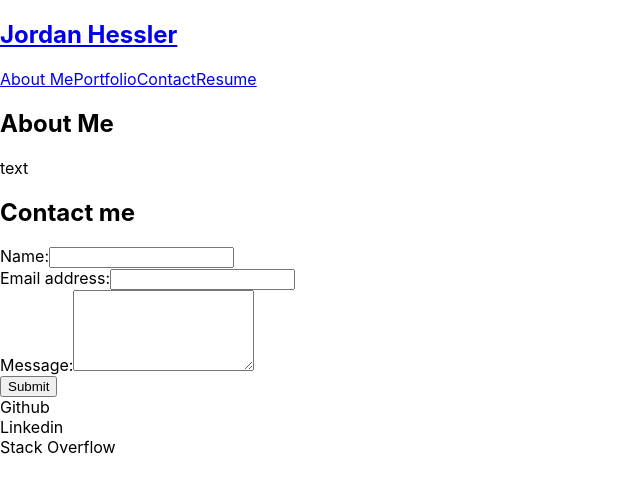
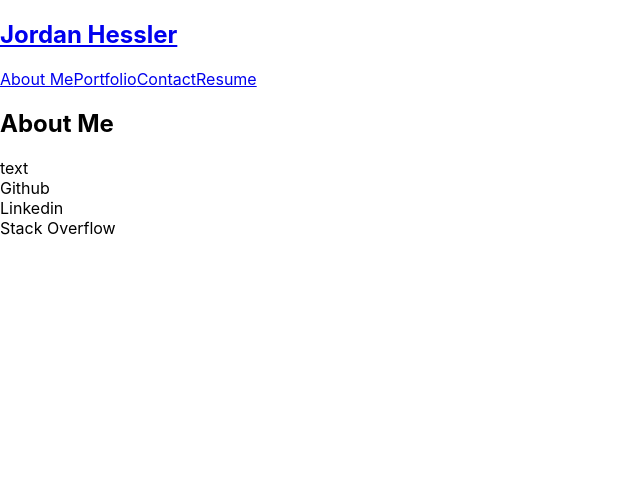
Before and after one commit to JHESSLER11/Hessler-React-Portfolio, a React (Create React App) app: page / in a window 1280 px wide. Shown: the top 492 px of the page, without its empty margins (0-640 px from the left). Built offline with nearby package versions, Linux system fonts and the light colour scheme.

Commit message:
fixing nav

```diff
--- a/package.json
+++ b/package.json
@@ -35,5 +35,8 @@
       "last 1 firefox version",
       "last 1 safari version"
     ]
+  },
+  "devDependencies": {
+    "react-router-dom": "^6.3.0"
   }
 }
--- a/src/App.js
+++ b/src/App.js
@@ -6,18 +6,34 @@ import Header from './components/Header';
 import Nav from './components/Nav';
 import Footer from './components/Footer'
 
+// import {
+//   BrowserRouter,
+//   Routes,
+//   Route
+// } from 'react-router-dom'
 
 function App() {
-  const [currentPage, setCurrentCategory] = useState(false)
+  const [currentPage, setCurrentPage] = useState('about')
   return (
+    // <BrowserRouter>
+    //   <Routes>
+    //       <Route path="/" element={<Header />}>
+    //       <Route path="/" element={<Nav />} />
+    //       </Route>
+    //   </Routes>
+    // </BrowserRouter>
     <div>
-      <Header></Header>
+      <Header currentPage = {currentPage} setCurrentPage = {setCurrentPage}>
+
+      </Header>
       <Nav></Nav>
       <main>
-        <About></About>
-        <ContactForm></ContactForm>
+        {currentPage === 'about' && <About></About>}
+        {currentPage === 'contact' && <ContactForm></ContactForm>}
       </main>
+      <footer>
       <Footer></Footer>
+      </footer>
     </div>
   );
 }
--- a/src/components/Nav/index.js
+++ b/src/components/Nav/index.js
@@ -1,10 +1,7 @@
 import React, { useEffect } from "react";
 
-function Nav(props) {
+function Nav({ currentPage, setCurrentPage }) {
 
-    const {
-        setContactSelected
-    } = props;
 
     return (
         <nav className="navbar">
```
Also changed, not shown: 1 other file (tests, documents, lock files or other folders).
